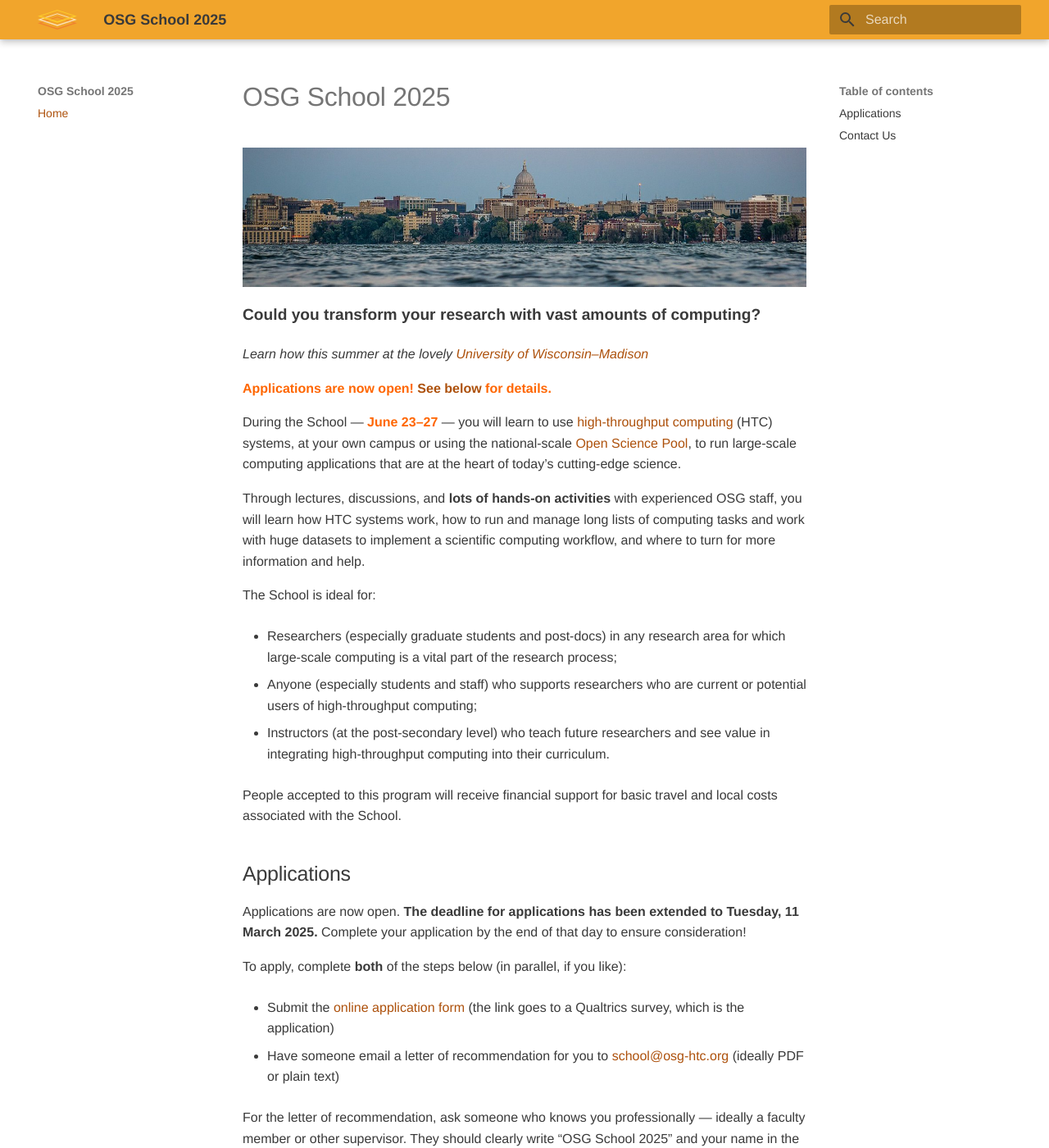
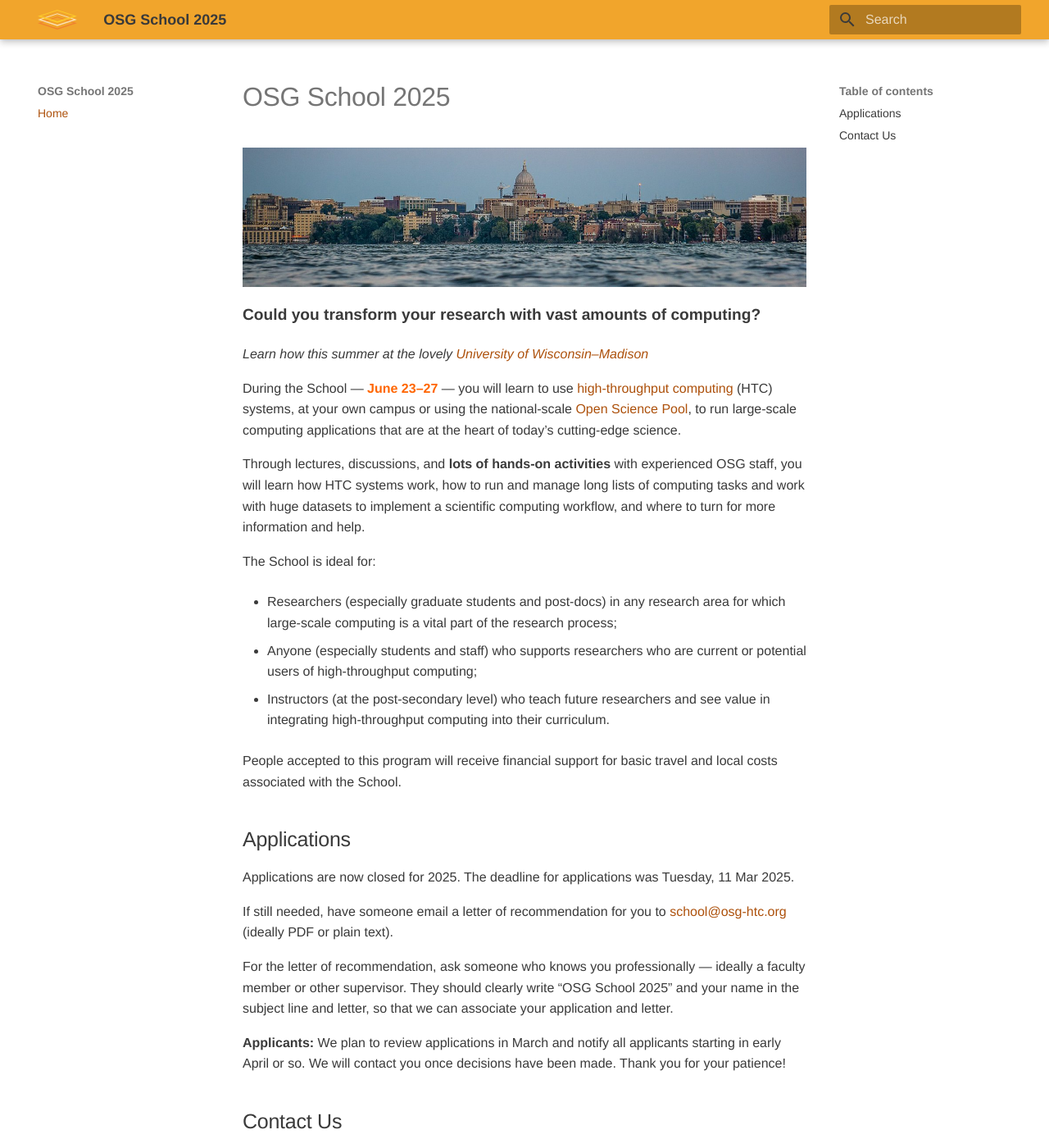
Before and after one commit to osg-htc/school-2025, an MkDocs documentation site: the page built from docs/index.md, in a window 1280 px wide and 1400 px high. Shown: the whole window at 82% size. Built offline with MkDocs 1.6.1 and Material for MkDocs 9.7.7, drawn with Linux system fonts in a browser that asks for light colours.

Commit message:
Closed applications

```diff
--- a/docs/index.md
+++ b/docs/index.md
@@ -7,8 +7,6 @@
 <p style="font-size: larger; font-weight: bold;">Could you transform your research with vast amounts of computing?</p>
 
 *Learn how this summer at the lovely [University of Wisconsin–Madison](https://wisc.edu/)*
-
-<p style="color: #FF6600; font-weight: bold;">Applications are now open! <a href="#applications">See below</a> for details.</p>
 
 During the School
 &mdash;
@@ -42,23 +40,23 @@
 
 ## Applications
 
-Applications are now open.
-**The deadline for applications has been extended to Tuesday, 11 March 2025.**
-Complete your application by the end of that day to ensure consideration!
+Applications are now closed for 2025.
+The deadline for applications was Tuesday, 11 Mar 2025.
 
-To apply, complete **both** of the steps below (in parallel, if you like):
-
-* Submit the [online application form](https://uwmadison.co1.qualtrics.com/jfe/form/SV_5dwhDZJNm5ErCbI)
-  (the link goes to a Qualtrics survey, which is the application)
-
-* Have someone email a letter of recommendation for you to
-  [school@osg-htc.org](mailto:school@osg-htc.org)
-  (ideally PDF or plain text)
+If still needed,
+have someone email a letter of recommendation for you to
+[school@osg-htc.org](mailto:school@osg-htc.org)
+(ideally PDF or plain text).
 
 For the letter of recommendation, ask someone who knows you professionally&nbsp;&mdash;
 ideally a faculty member or other supervisor.
 They should clearly write “OSG School 2025” and your name in the subject line and letter,
 so that we can associate your application and letter.
+
+**Applicants:**
+We plan to review applications in March and notify all applicants starting in early April or so.
+We will contact you once decisions have been made.
+Thank you for your patience!
 
 
 ## Contact Us
```
